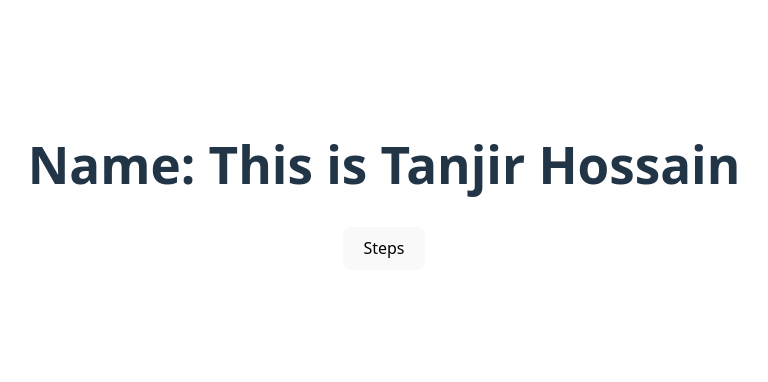
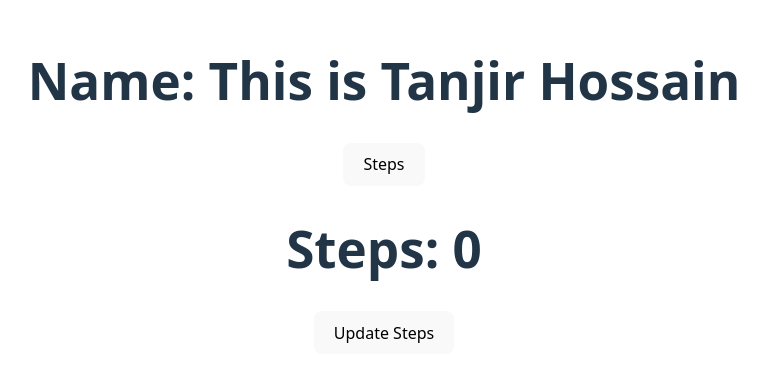
Before and after one commit to tanjirhc/understand-react, a React (Vite) app: page / in a window 1280 px wide. Shown: the part 214-596 px from the top of the page, without its empty margins (256-1024 px from the left). Built offline with nearby package versions, Linux system fonts and the light colour scheme.

Commit message:
both state used

```diff
--- a/src/App.jsx
+++ b/src/App.jsx
@@ -22,6 +22,8 @@ function App() {
     <div>
       <h1>Name: {name}</h1>
       <button onClick={updateCounter}>Steps</button>
+      <h1>Steps: {count}</h1>
+      <button onClick={() => setCount(count + 1)}>Update Steps</button>
     </div>
   )
 }
```
